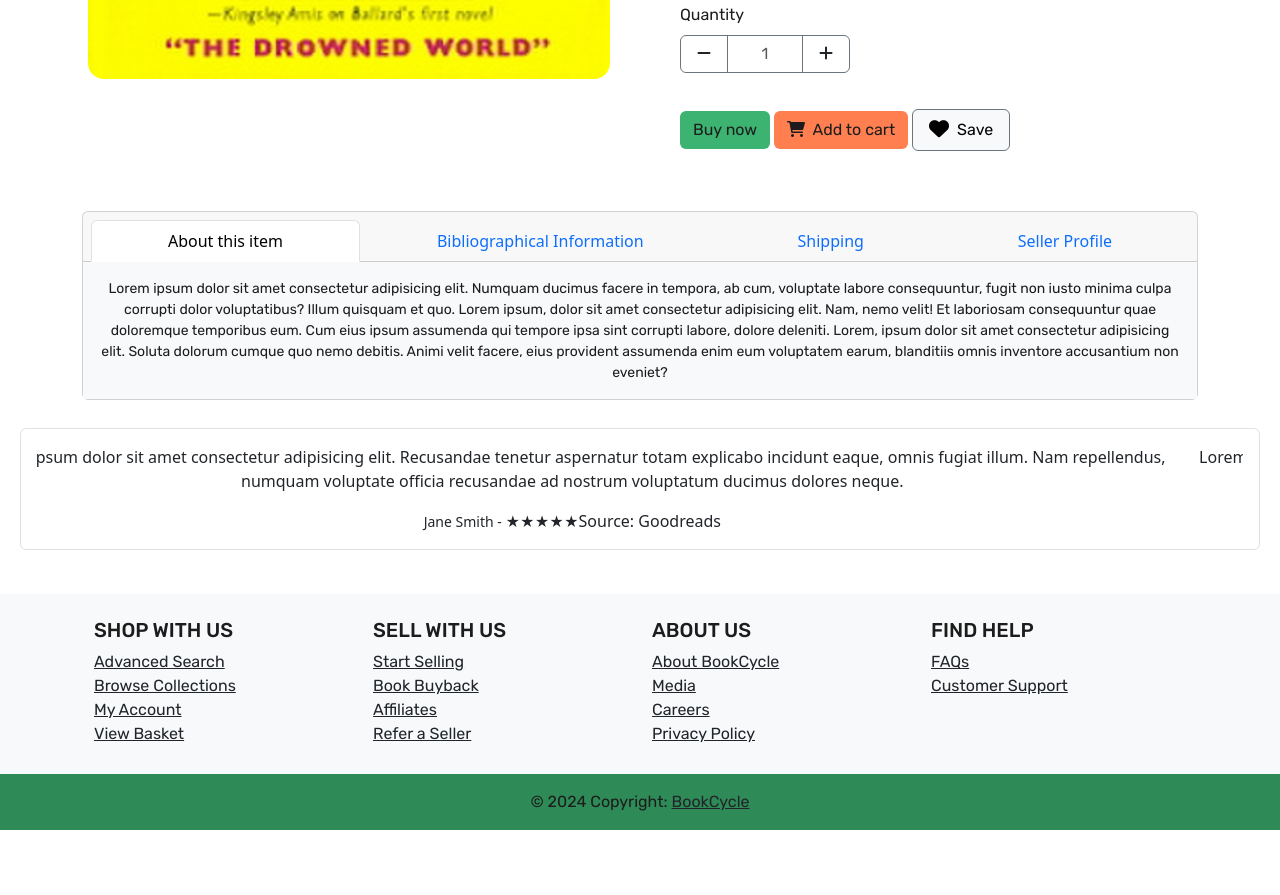
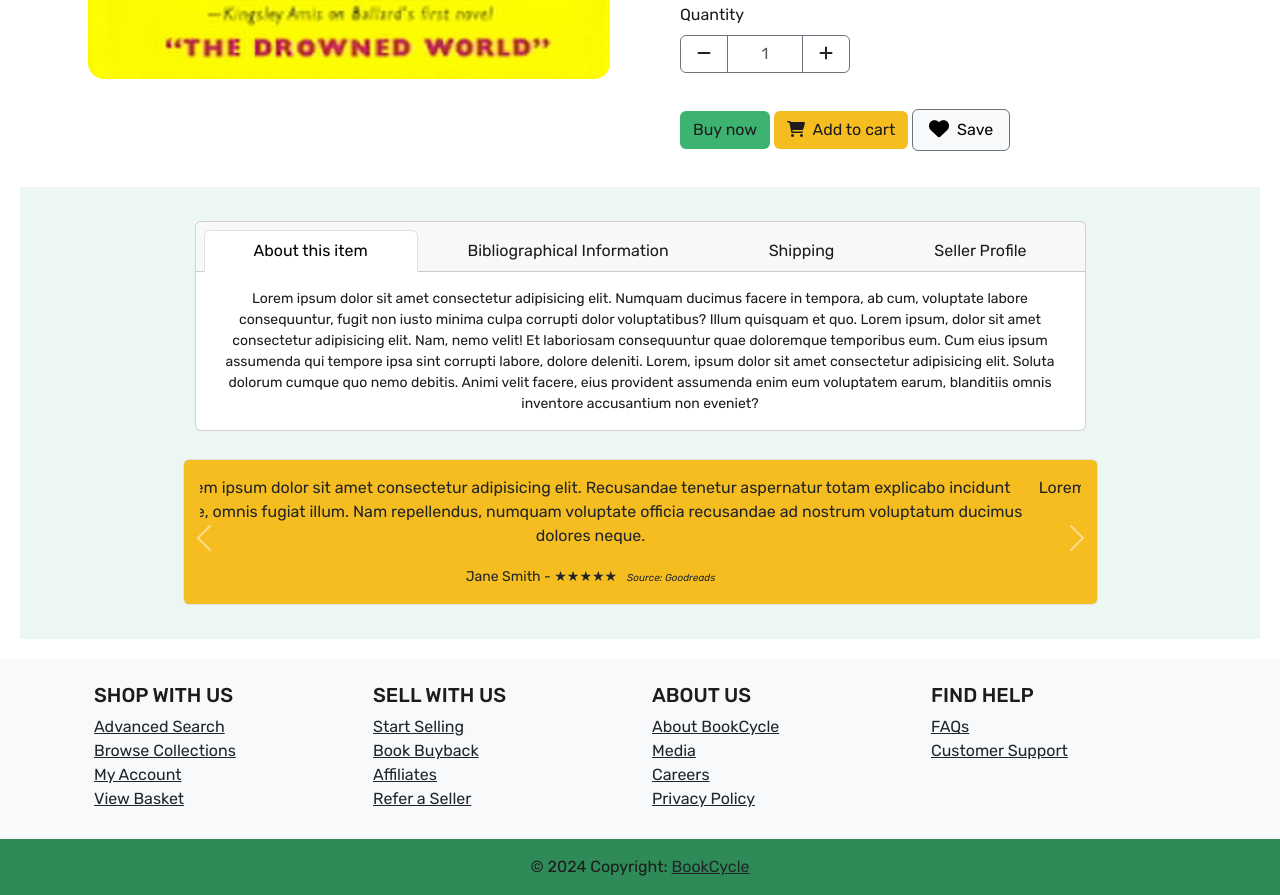
Before and after one commit to campbellm92/bookcycle, a plain HTML site: page product.html in a window 1280 px wide. Shown: the part 905-1800 px from the top of the page. Before the commit the page ends 1735 px from the top, so only its background shows below. Drawn offline with nearby package versions, Linux system fonts and the light colour scheme.

Commit message:
change accent colour

```diff
--- a/css/styles.css
+++ b/css/styles.css
@@ -4,7 +4,7 @@
   --primary: #2e8b57;
   --secondary: #3cb371;
   --tertiary: #f8f9fa;
-  --accent: #ff7f50;
+  --accent: #f5bd1f;
   --heading: #353839;
   --links: #2b2b2b;
   --text: #1c1c1c;
@@ -76,10 +76,13 @@ main {
   border-color: var(--secondary);
   width: 18rem;
   flex: 0 0 auto;
+  background-color: var(--tertiary);
 }
 
 .card-body {
-  background-color: var(--tertiary);
+  display: flex;
+  flex-direction: column;
+  justify-content: space-between;
 }
 
 .img-container {
@@ -136,16 +139,18 @@ main {
   gap: 5px;
 }
 
-.promotion-card {
+.card.promotion-card {
   background-color: #f8f9fa;
   border: 1px solid var(--secondary);
   font-family: "Rubik", Arial, Helvetica, sans-serif;
+  height: 100%;
 }
 
-.sell-books-card {
+.card.sell-books-card {
   background-color: var(--secondary);
   border: 1px solid var(--tertiary);
   font-family: "Rubik", Arial, Helvetica, sans-serif;
+  height: 100%;
 }
 
 .btn-bargain-books {
@@ -172,10 +177,6 @@ main {
 
 /* FAQs */
 
-/* .faqs-custom {
-  background-color: var(--secondary);
-} */
-
 .faqs-container {
   background-color: var(--secondary);
 }
@@ -198,6 +199,15 @@ main {
 
 .faq-item i {
   display: block;
+}
+
+.faq-item a {
+  text-decoration: none;
+  color: inherit;
+}
+
+.faq-item:hover {
+  transform: scale(1.1);
 }
 
 /* Footer */
@@ -261,9 +271,91 @@ main {
   color: var(--text);
 }
 
-.info-section-custom {
+.info-section {
   font-family: "Rubik", Arial, Helvetica, sans-serif;
   background-color: rgba(60, 179, 113, 0.1);
+  padding: 10px;
+}
+
+.container.info-container {
+  width: 75%;
+}
+
+@media (max-width: 768px) {
+  .info-section .container.info-container {
+    width: 340px;
+  }
+}
+
+.nav-item.description a {
+  color: var(--text);
+}
+
+.nav-item.description a:hover {
+  color: var(--accent);
+}
+
+/* .similar-items-container {
+  display: flex;
+  flex-wrap: wrap;
+  gap: 1rem;
+}
+
+.similar-items-container .card {
+  width: 300px;
+  height: 150px;
+  display: flex;
+}
+
+.similar-cards-bg {
+  background-color: var(--tertiary);
+}
+
+.similar-img img {
+  flex-shrink: 0;
+  height: 150px;
+  object-fit: cover;
+}
+
+.card-text.similar-heading {
+  color: var(--primary);
+  font-weight: bold;
+  font-size: 16px;
+} */
+
+.carousel.reviews-carousel {
+  background-color: var(--accent);
+  width: 75%;
+}
+
+@media (max-width: 768px) {
+  .carousel.reviews-carousel {
+    width: 320px;
+  }
+}
+
+.reviews-source-text {
+  padding-left: 10px;
+  font-size: 10px;
+  font-style: italic;
+}
+
+#reviewsCarousel .carousel-control-prev,
+#reviewsCarousel .carousel-control-next {
+  top: auto;
+  bottom: 50px;
+  width: 40px;
+}
+
+.carousel.reviews-carousel {
+  background-color: var(--accent);
+}
+
+#reviewsCarousel .carousel-control-prev,
+#reviewsCarousel .carousel-control-next {
+  top: auto;
+  bottom: 50px;
+  width: 40px;
 }
 
 /*                         Styles for add book form                       */
```
